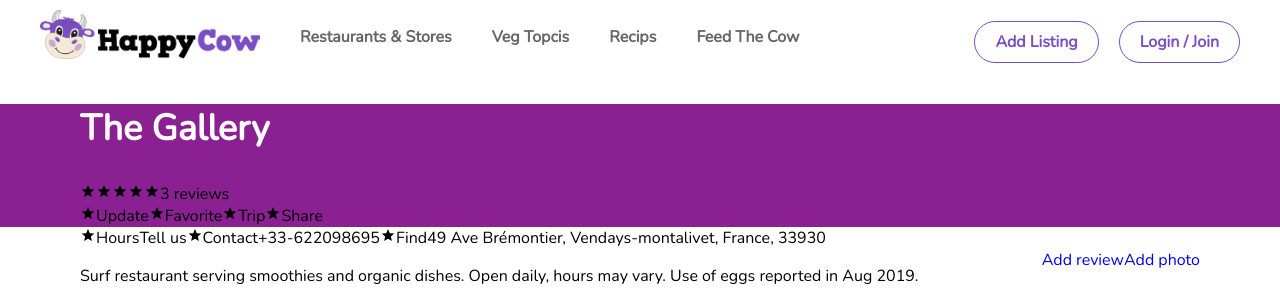
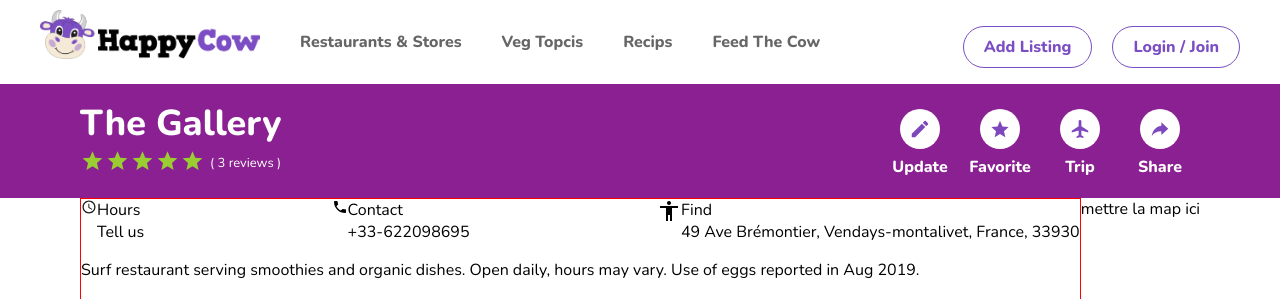
Before and after one commit to se4astien/happy-cow-react, a React (Create React App) app: page /card-restaurant-details/1 in a window 1280 px wide. Shown: the top 299 px of the page. Built offline with nearby package versions, Linux system fonts and the light colour scheme.

Commit message:
add material design icon

```diff
--- a/package.json
+++ b/package.json
@@ -4,6 +4,7 @@
   "private": true,
   "dependencies": {
     "axios": "^0.19.0",
+    "material-design-icons": "^3.0.1",
     "react": "^16.12.0",
     "react-dom": "^16.12.0",
     "react-router-dom": "^5.1.2",
--- a/public/index.html
+++ b/public/index.html
@@ -17,6 +17,10 @@
       nomodule=""
       src="https://unpkg.com/ionicons@4.5.10-0/dist/ionicons/ionicons.js"
     ></script>
+    <link
+      href="https://fonts.googleapis.com/icon?family=Material+Icons"
+      rel="stylesheet"
+    />
     <link rel="apple-touch-icon" href="logo192.png" />
     <!--
       manifest.json provides metadata used when your web app is installed on a
--- a/src/containers/CardProductDetails.js
+++ b/src/containers/CardProductDetails.js
@@ -34,73 +34,75 @@
     <section>
       <div className="hero">
         <div className="wrapper">
+          <div className="center">
             <div className="infos">
               <h1>The gallery</h1>
               <div className="review flex">
                 <ul>
                   <li>
-                  <ion-icon name="star" className="star"></ion-icon>
+                    <ion-icon name="star"></ion-icon>
                   </li>
                   <li>
-                  <ion-icon name="star" className="star"></ion-icon>
+                    <ion-icon name="star"></ion-icon>
                   </li>
                   <li>
-                  <ion-icon name="star" className="star"></ion-icon>
+                    <ion-icon name="star"></ion-icon>
                   </li>
                   <li>
-                  <ion-icon name="star" className="star"></ion-icon>
+                    <ion-icon name="star"></ion-icon>
                   </li>
                   <li>
-                  <ion-icon name="star" className="star"></ion-icon>
+                    <ion-icon name="star"></ion-icon>
                   </li>
                 </ul>
-              <span>3 reviews</span>
+                <span>( 3 reviews )</span>
               </div>
             </div>
 
             <div className="options">
               <ul>
                 <li>
-                <ion-icon name="star" className="star"></ion-icon>
+                  <ion-icon name="create"></ion-icon>
                   <span>Update</span>
                 </li>
                 <li>
-                <ion-icon name="star" className="star"></ion-icon>
+                  <ion-icon name="star"></ion-icon>
                   <span>Favorite</span>
                 </li>
                 <li>
-                <ion-icon name="star" className="star"></ion-icon>
+                  <ion-icon name="airplane"></ion-icon>
                   <span>Trip</span>
                 </li>
                 <li>
-                <ion-icon name="star" className="star"></ion-icon>
+                  <ion-icon name="share-alt"></ion-icon>
                   <span>Share</span>
                 </li>
               </ul>
             </div>
           </div>
         </div>
+      </div>
 
-      <div className="wrapper">
-        <div className="content">
-          <ul>
+      <div className="wrapper flex">
+        <div className="content-desc">
+          <ul className="full-space">
             <li>
-              <ion-icon name="star" className="star"></ion-icon>
-              <div>
+              <ion-icon name="time"></ion-icon>
+              <div className="column">
                 <span>Hours</span>
                 <span>Tell us</span>
               </div>
             </li>
             <li>
-              <ion-icon name="star" className="star"></ion-icon>
-              <div>
+              <ion-icon name="call"></ion-icon>
+              <div className="column">
                 <span>Contact</span>
                 <span>+33-622098695</span>
               </div>
             </li>
             <li>
-              <ion-icon name="star" className="star"></ion-icon>
-              <div>
+              <i class="material-icons">accessibility</i>
+              <div className="column">
                 <span>Find</span>
                 <span>
                   49 Ave Brémontier, Vendays-montalivet, France, 33930
@@ -143,7 +145,6 @@
 
         <div className="map">mettre la map ici</div>
       </div>
-
       <div>restaurant : {id}</div>
       <div className="infos">restaurant : {name}</div>
       <div className="infos">restaurant : {description}</div>
--- a/src/containers/Products.js
+++ b/src/containers/Products.js
@@ -43,7 +43,7 @@
             <Link to="#">View all ></Link>
           </div>
         </div>
-        <div className="card-list content">
+        <div className="card-list full-space">
           {isLoading === true ? (
             <p>Chargement...</p>
           ) : (
--- a/src/css/App.css
+++ b/src/css/App.css
@@ -1,4 +1,4 @@
-@import url("https://fonts.googleapis.com/css?family=Nunito&display=swap");
+@import url("https://fonts.googleapis.com/css?family=Nunito:400,800&display=swap");
 
 html,
 body {
@@ -21,7 +21,7 @@
   align-items: center;
 }
 
-.content {
+.full-space {
   display: flex;
   justify-content: space-between;
   flex-wrap: wrap;
@@ -55,6 +55,7 @@
 
 /* HEADER */
 header {
+  margin-top: 10px;
   border-bottom: 4px solid #7c4ec4;
 }
 .menu {
@@ -73,7 +74,6 @@
 .menu img {
   width: 220px;
   height: 49px;
-  margin-top: 10px;
 }
 .menu ul li a {
   margin: 0;
--- a/src/css/CardProductDetails.css
+++ b/src/css/CardProductDetails.css
@@ -4,10 +4,54 @@
 
 .hero {
   background: #8a2091;
+  height: 114px;
+  margin-top: 10px;
 }
 .hero h1 {
   color: #fff;
   font-size: 36px;
   font-weight: 800;
   text-transform: capitalize;
+  margin: 15px 0 0 0;
+  padding: 0;
 }
+.hero .infos {
+  flex: 1;
+}
+.hero .review {
+  align-items: center;
+}
+.hero .review ul li {
+  font-size: 25px;
+  color: yellowgreen;
+}
+.hero .review span {
+  color: #fff;
+  font-size: 13px;
+  margin: 5px 0 0 5px;
+}
+.hero .options ul li {
+  width: 40px;
+  height: 40px;
+  background-color: #fff;
+  color: #7f47bc;
+  border-radius: 50%;
+  margin: 0 20px;
+  align-items: center;
+  justify-content: center;
+  flex-direction: column;
+  position: relative;
+  font-size: 22px;
+}
+.hero .options ul li span {
+  position: absolute;
+  top: 47px;
+  font-size: 16px;
+  color: #fff;
+  font-weight: bold;
+}
+
+.content-desc {
+  flex: 1;
+  border: 1px solid red;
+}
```
Also changed, not shown: 1 other file (tests, documents, lock files or other folders). Lines whose indentation alone changed are shown as unchanged.
